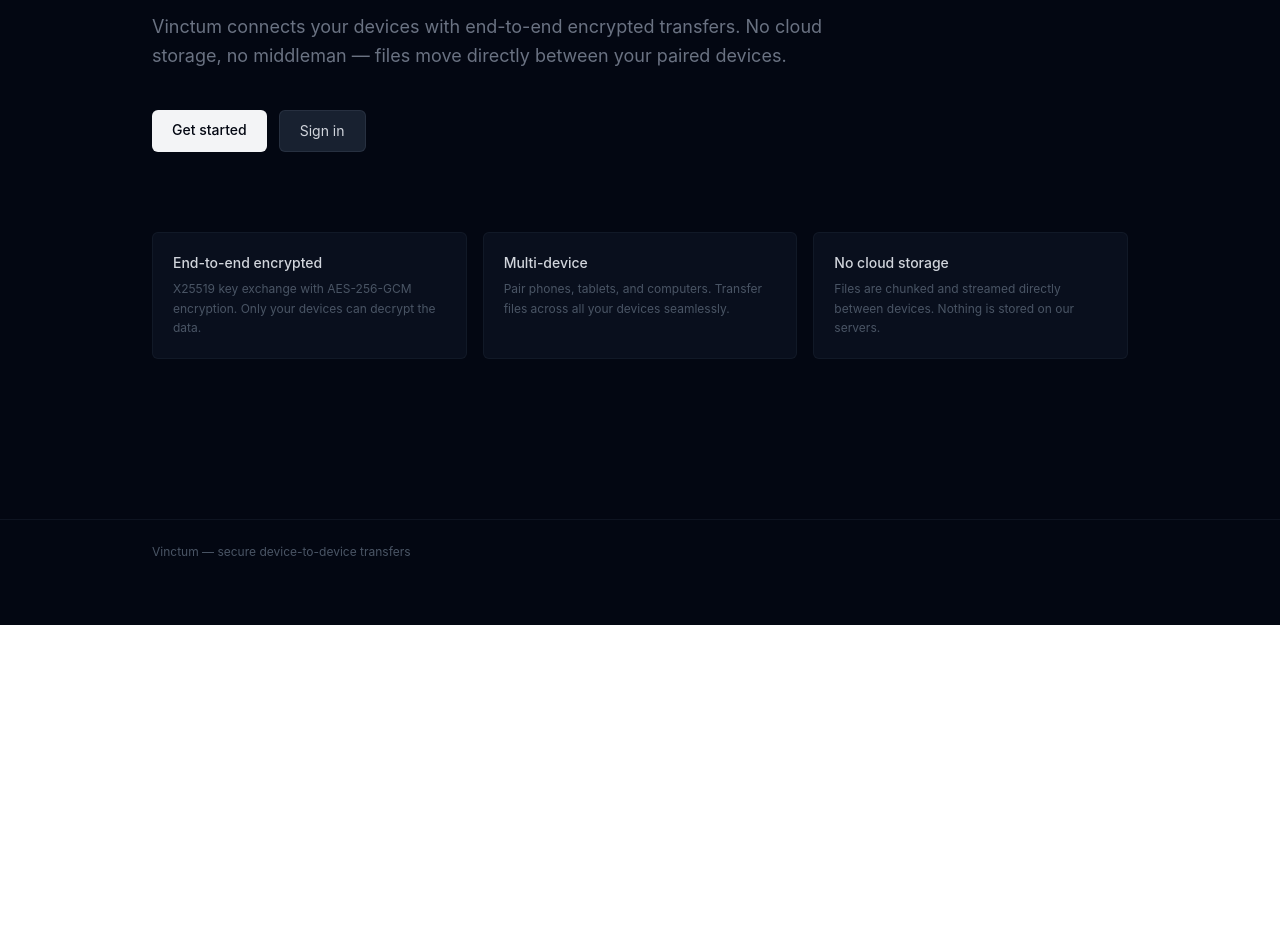
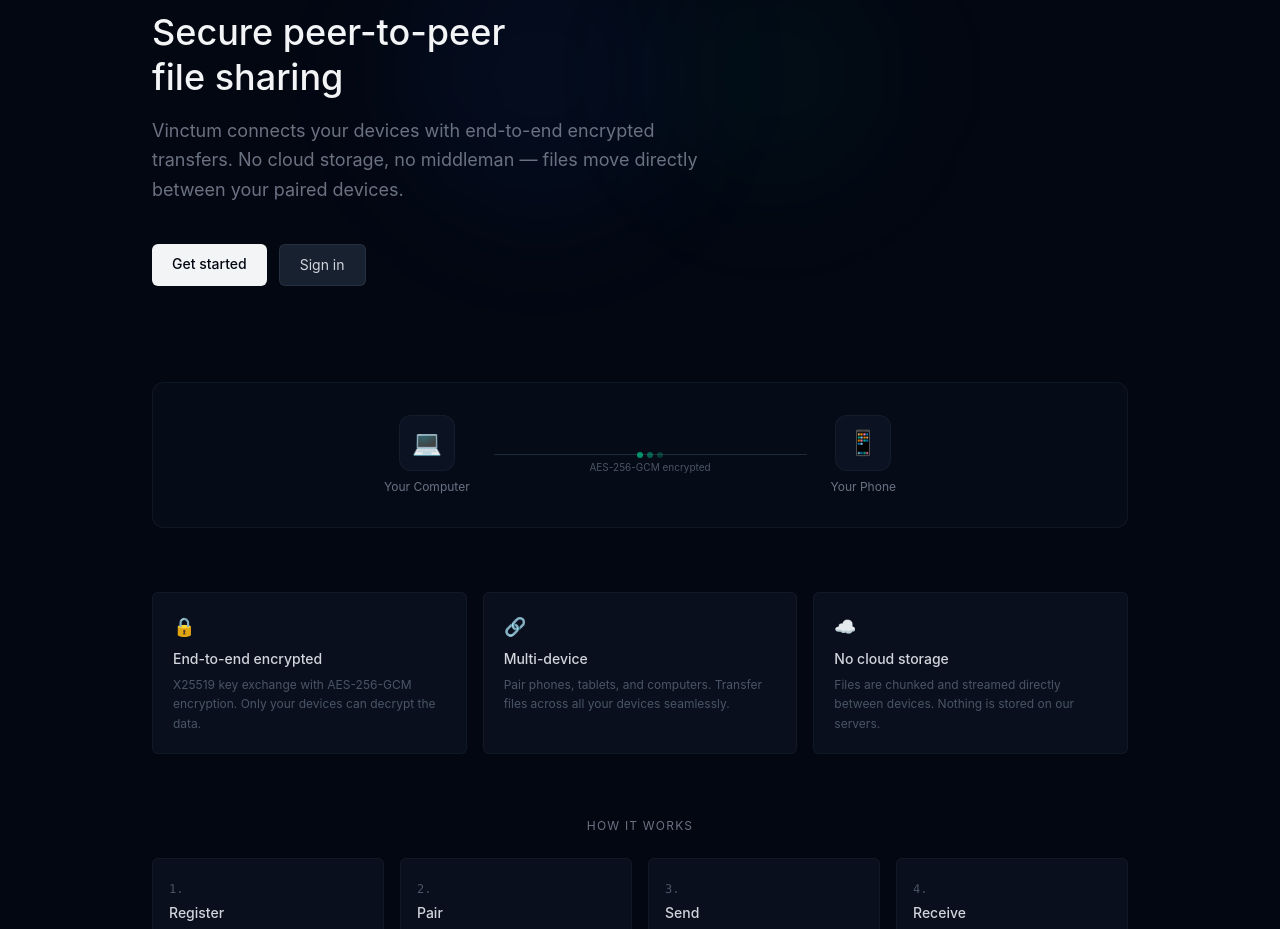
Before and after one commit to saitddundar/vinctum-web, a React (Vite) app: page / in a window 1280 px wide. Shown: the part 175-1104 px from the top of the page. Before the commit the page ends 800 px from the top, so only its background shows below. Built offline with nearby package versions, Linux system fonts and the light colour scheme.

Commit message:
feat(ui): home page hero, transfer viz, how-it-works section

```diff
--- a/src/pages/Home.tsx
+++ b/src/pages/Home.tsx
@@ -10,30 +10,19 @@ export default function Home() {
       {/* Header */}
       <header className="border-b border-gray-800/40">
         <div className="max-w-5xl mx-auto px-6 h-14 flex items-center justify-between">
-          <span className="text-base font-medium tracking-tight text-gray-200">
-            vinctum
-          </span>
+          <span className="text-base font-medium tracking-tight text-gray-200">vinctum</span>
           <div className="flex items-center gap-3">
             {signedIn ? (
               <>
-                <Link
-                  to="/dashboard"
-                  className="px-4 py-1.5 rounded-md text-sm text-gray-500 hover:text-gray-300 transition-colors"
-                >
+                <Link to="/dashboard" className="px-4 py-1.5 rounded-md text-sm text-gray-500 hover:text-gray-300 transition-colors">
                   Dashboard
                 </Link>
-                <Link
-                  to="/account"
-                  className="px-4 py-1.5 rounded-md text-sm text-gray-500 hover:text-gray-300 transition-colors"
-                >
+                <Link to="/account" className="px-4 py-1.5 rounded-md text-sm text-gray-500 hover:text-gray-300 transition-colors">
                   Account
                 </Link>
               </>
             ) : (
-              <Link
-                to="/login"
-                className="px-4 py-1.5 rounded-md bg-gray-800/80 border border-gray-700/50 text-sm text-gray-300 hover:text-gray-100 hover:border-gray-600 transition-colors"
-              >
+              <Link to="/login" className="px-4 py-1.5 rounded-md bg-gray-800/80 border border-gray-700/50 text-sm text-gray-300 hover:text-gray-100 hover:border-gray-600 hover:scale-[1.02] active:scale-[0.98] transition-all duration-200">
                 Sign in
               </Link>
             )}
@@ -41,16 +30,21 @@ export default function Home() {
         </div>
       </header>
 
-      {/* Content */}
-      <main className="max-w-5xl mx-auto px-6 py-20">
-        <div className="max-w-2xl">
-          <h1 className="text-3xl font-medium text-gray-100 leading-tight">
-            Secure peer-to-peer file sharing
+      {/* Hero */}
+      <main className="max-w-5xl mx-auto px-6">
+        <div className="py-24 relative">
+          {/* Glow effect */}
+          <div className="absolute top-12 left-1/4 w-72 h-72 bg-blue-500/5 rounded-full blur-3xl pointer-events-none" />
+          <div className="absolute top-20 right-1/4 w-56 h-56 bg-emerald-500/5 rounded-full blur-3xl pointer-events-none" />
+
+          <div className="relative max-w-2xl">
+            <p className="text-xs uppercase tracking-widest text-gray-500 mb-4">End-to-end encrypted</p>
+            <h1 className="text-4xl font-medium text-gray-100 leading-tight">
+              Secure peer-to-peer<br />file sharing
             </h1>
-          <p className="text-gray-500 mt-3 text-lg leading-relaxed">
+            <p className="text-gray-500 mt-4 text-lg leading-relaxed max-w-xl">
               Vinctum connects your devices with end-to-end encrypted transfers.
-            No cloud storage, no middleman — files move directly between your
-            paired devices.
+              No cloud storage, no middleman — files move directly between your paired devices.
             </p>
 
             {signedIn ? (
@@ -59,67 +53,118 @@ export default function Home() {
                   Signed in as <span className="text-gray-300">{user.username}</span>
                 </p>
                 <div className="flex gap-3">
-                <Link
-                  to="/dashboard"
-                  className="px-5 py-2.5 rounded-md bg-gray-100 text-gray-950 text-sm font-medium hover:bg-white transition-colors"
-                >
+                  <Link to="/dashboard" className="px-5 py-2.5 rounded-md bg-gray-100 text-gray-950 text-sm font-medium hover:bg-white hover:scale-[1.02] active:scale-[0.98] transition-all duration-200">
                     Go to Dashboard
                   </Link>
-                <Link
-                  to="/transfers"
-                  className="px-5 py-2.5 rounded-md bg-gray-800/80 border border-gray-700/50 text-sm text-gray-300 hover:text-gray-100 hover:border-gray-600 transition-colors"
-                >
+                  <Link to="/transfers" className="px-5 py-2.5 rounded-md bg-gray-800/80 border border-gray-700/50 text-sm text-gray-300 hover:text-gray-100 hover:border-gray-600 hover:scale-[1.02] active:scale-[0.98] transition-all duration-200">
                     Send a file
                   </Link>
                 </div>
               </div>
             ) : (
               <div className="mt-10 flex gap-3">
-              <Link
-                to="/register"
-                className="px-5 py-2.5 rounded-md bg-gray-100 text-gray-950 text-sm font-medium hover:bg-white transition-colors"
-              >
+                <Link to="/register" className="px-5 py-2.5 rounded-md bg-gray-100 text-gray-950 text-sm font-medium hover:bg-white hover:scale-[1.02] active:scale-[0.98] transition-all duration-200">
                   Get started
                 </Link>
-              <Link
-                to="/login"
-                className="px-5 py-2.5 rounded-md bg-gray-800/80 border border-gray-700/50 text-sm text-gray-300 hover:text-gray-100 hover:border-gray-600 transition-colors"
-              >
+                <Link to="/login" className="px-5 py-2.5 rounded-md bg-gray-800/80 border border-gray-700/50 text-sm text-gray-300 hover:text-gray-100 hover:border-gray-600 hover:scale-[1.02] active:scale-[0.98] transition-all duration-200">
                   Sign in
                 </Link>
               </div>
             )}
           </div>
+        </div>
+
+        {/* Transfer visualization */}
+        <div className="rounded-xl border border-gray-800/40 bg-gray-900/30 p-8 mb-16">
+          <div className="flex items-center justify-between max-w-lg mx-auto">
+            <DeviceBlock icon="💻" label="Your Computer" />
+            <div className="flex-1 mx-6 relative">
+              <div className="h-px bg-gray-800" />
+              <div className="absolute inset-0 flex items-center justify-center">
+                <div className="flex gap-1">
+                  <span className="w-1.5 h-1.5 rounded-full bg-emerald-400/80 animate-pulse" />
+                  <span className="w-1.5 h-1.5 rounded-full bg-emerald-400/60 animate-pulse [animation-delay:150ms]" />
+                  <span className="w-1.5 h-1.5 rounded-full bg-emerald-400/40 animate-pulse [animation-delay:300ms]" />
+                </div>
+              </div>
+              <p className="absolute -bottom-5 left-1/2 -translate-x-1/2 text-[10px] text-gray-600 whitespace-nowrap">AES-256-GCM encrypted</p>
+            </div>
+            <DeviceBlock icon="📱" label="Your Phone" />
+          </div>
+        </div>
 
         {/* Features */}
-        <div className="grid grid-cols-1 md:grid-cols-3 gap-4 mt-20">
-          <div className="rounded-md border border-gray-800/40 bg-gray-900/50 p-5">
-            <p className="text-sm font-medium text-gray-300">End-to-end encrypted</p>
-            <p className="text-xs text-gray-600 mt-1.5 leading-relaxed">
-              X25519 key exchange with AES-256-GCM encryption. Only your devices can decrypt the data.
-            </p>
+        <div className="grid grid-cols-1 md:grid-cols-3 gap-4 mb-16">
+          <FeatureCard
+            title="End-to-end encrypted"
+            desc="X25519 key exchange with AES-256-GCM encryption. Only your devices can decrypt the data."
+            icon="🔒"
+          />
+          <FeatureCard
+            title="Multi-device"
+            desc="Pair phones, tablets, and computers. Transfer files across all your devices seamlessly."
+            icon="🔗"
+          />
+          <FeatureCard
+            title="No cloud storage"
+            desc="Files are chunked and streamed directly between devices. Nothing is stored on our servers."
+            icon="☁️"
+          />
         </div>
-          <div className="rounded-md border border-gray-800/40 bg-gray-900/50 p-5">
-            <p className="text-sm font-medium text-gray-300">Multi-device</p>
-            <p className="text-xs text-gray-600 mt-1.5 leading-relaxed">
-              Pair phones, tablets, and computers. Transfer files across all your devices seamlessly.
-            </p>
-          </div>
-          <div className="rounded-md border border-gray-800/40 bg-gray-900/50 p-5">
-            <p className="text-sm font-medium text-gray-300">No cloud storage</p>
-            <p className="text-xs text-gray-600 mt-1.5 leading-relaxed">
-              Files are chunked and streamed directly between devices. Nothing is stored on our servers.
-            </p>
+
+        {/* How it works */}
+        <div className="mb-20">
+          <p className="text-xs uppercase tracking-widest text-gray-500 mb-6 text-center">How it works</p>
+          <div className="grid grid-cols-1 md:grid-cols-4 gap-4">
+            <StepCard step="1" title="Register" desc="Create an account and register your first device" />
+            <StepCard step="2" title="Pair" desc="Generate a pairing code and link your other devices" />
+            <StepCard step="3" title="Send" desc="Pick a file and select a target device" />
+            <StepCard step="4" title="Receive" desc="File arrives encrypted, decrypted only on your device" />
           </div>
         </div>
       </main>
 
       {/* Footer */}
-      <footer className="border-t border-gray-800/40 mt-20">
-        <div className="max-w-5xl mx-auto px-6 py-6">
+      <footer className="border-t border-gray-800/40">
+        <div className="max-w-5xl mx-auto px-6 py-6 flex items-center justify-between">
           <p className="text-xs text-gray-600">Vinctum — secure device-to-device transfers</p>
+          <div className="flex gap-4">
+            <Link to="/register" className="text-xs text-gray-600 hover:text-gray-400 transition-colors">Get started</Link>
+            <Link to="/login" className="text-xs text-gray-600 hover:text-gray-400 transition-colors">Sign in</Link>
+          </div>
         </div>
       </footer>
     </div>
   );
 }
+
+function DeviceBlock({ icon, label }: { icon: string; label: string }) {
+  return (
+    <div className="flex flex-col items-center gap-2">
+      <div className="w-14 h-14 rounded-xl border border-gray-800/50 bg-gray-900/60 flex items-center justify-center text-2xl">
+        {icon}
+      </div>
+      <p className="text-xs text-gray-500">{label}</p>
+    </div>
+  );
+}
+
+function FeatureCard({ title, desc, icon }: { title: string; desc: string; icon: string }) {
+  return (
+    <div className="rounded-md border border-gray-800/40 bg-gray-900/50 p-5 hover:border-gray-700/70 hover:-translate-y-px transition-all duration-200">
+      <span className="text-lg">{icon}</span>
+      <p className="text-sm font-medium text-gray-300 mt-2">{title}</p>
+      <p className="text-xs text-gray-600 mt-1.5 leading-relaxed">{desc}</p>
+    </div>
+  );
+}
+
+function StepCard({ step, title, desc }: { step: string; title: string; desc: string }) {
+  return (
+    <div className="rounded-md border border-gray-800/40 bg-gray-900/50 p-4 hover:border-gray-700/70 hover:-translate-y-px transition-all duration-200">
+      <span className="text-xs text-gray-600 font-mono">{step}.</span>
+      <p className="text-sm font-medium text-gray-300 mt-1">{title}</p>
+      <p className="text-xs text-gray-600 mt-1 leading-relaxed">{desc}</p>
+    </div>
+  );
+}
```
Lines whose indentation alone changed are shown as unchanged.
